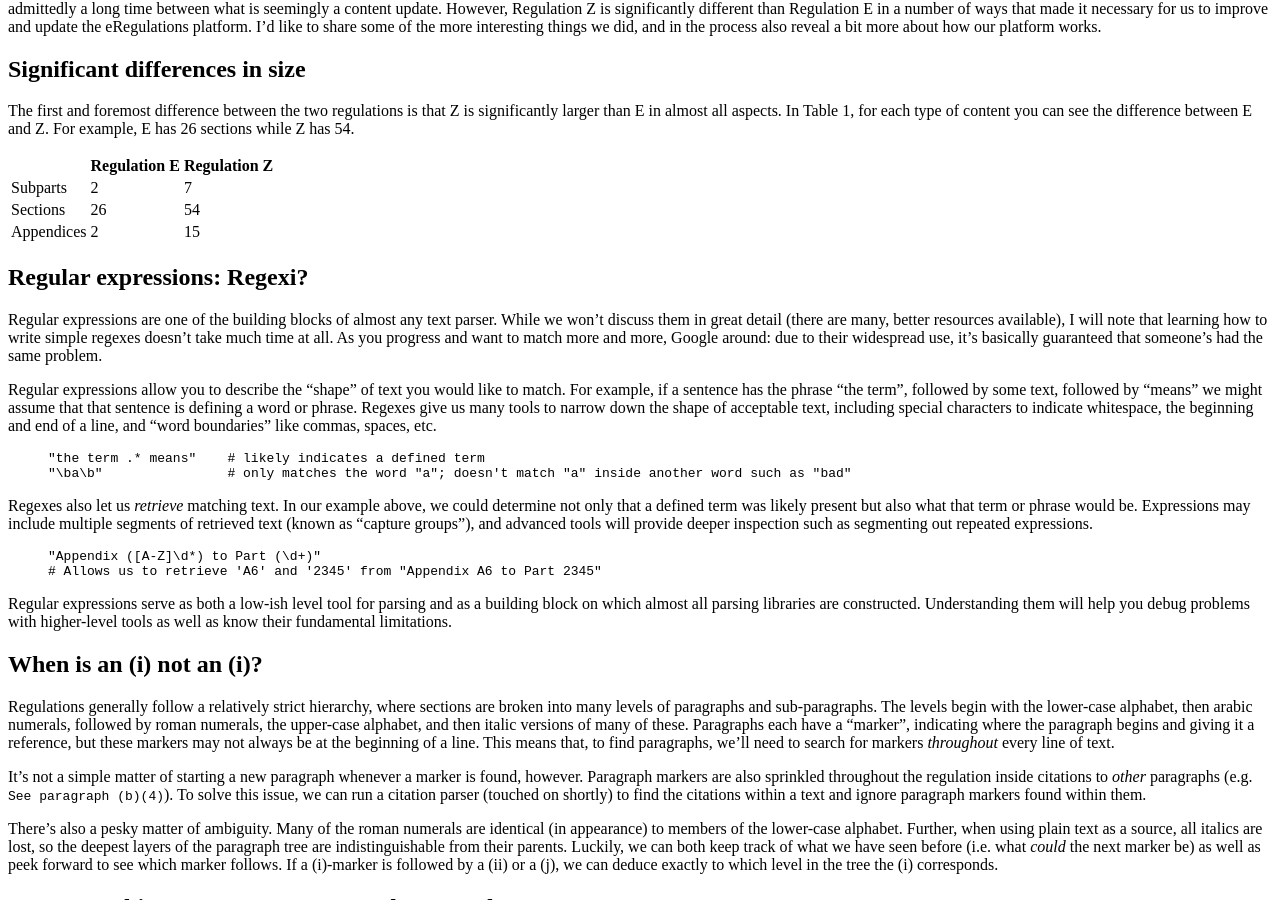
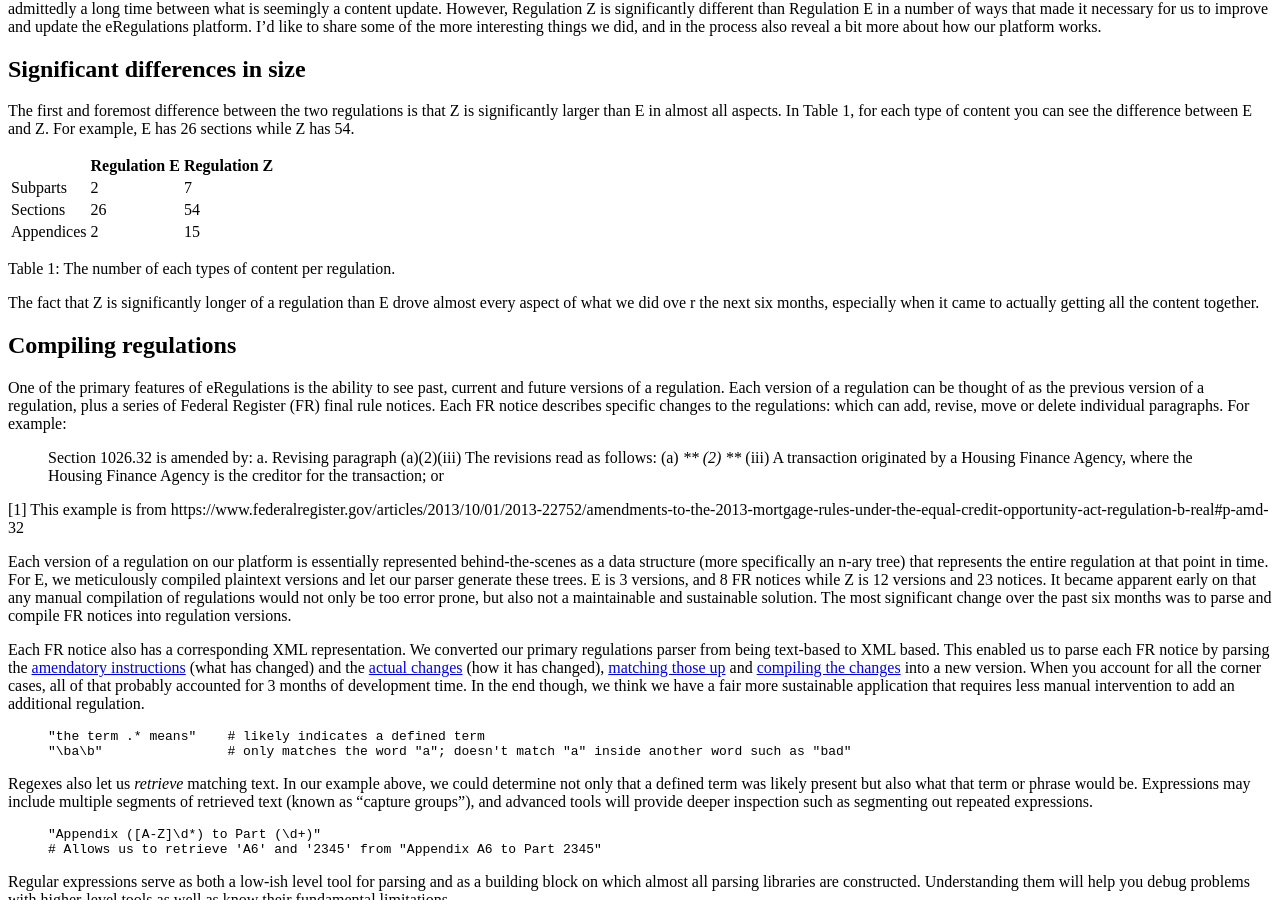
Before and after one commit to cfpb/cfpb.github.io, a Jekyll site: the page built from _posts/2014-03-27-new-regulation.md, in a window 1280 px wide and 900 px high, scrolled down 269 px. Built offline with Jekyll 4.4.1, drawn with Linux system fonts in a browser that asks for light colours; nearby versions of some CDN libraries; some web fonts are replaced; comment, search, counter and statistics services are not loaded.

Commit message:
Added paragraph with lots of links

```diff
--- a/_posts/2014-03-27-new-regulation.md
+++ b/_posts/2014-03-27-new-regulation.md
@@ -32,11 +32,60 @@ sections while Z has 54.
 |Sections| 26 | 54 |
 |Appendices| 2| 15 |
 
-## Regular expressions: Regexi?
+Table 1: The number of each types of content per regulation.
 
-Regular expressions are one of the building blocks of almost any text parser. While we won't discuss them in great detail (there are many, better resources available), I will note that learning how to write simple regexes doesn't take much time at all. As you progress and want to match more and more, Google around: due to their widespread use, it's basically guaranteed that someone's had the same problem.
+The fact that Z is significantly longer of a regulation than E drove almost
+every aspect of what  we did ove r the next six months, especially when it came
+to actually getting all the content together.
 
-Regular expressions allow you to describe the "shape" of text you would like to match. For example, if a sentence has the phrase "the term", followed by some text, followed by "means" we might assume that that sentence is defining a word or phrase. Regexes give us many tools to narrow down the shape of acceptable text, including special characters to indicate whitespace, the beginning and end of a line, and "word boundaries" like commas, spaces, etc.
+## Compiling regulations
+
+One of the primary features of eRegulations is the ability to see past, current
+and future versions of a regulation. Each version of a regulation can be
+thought of as the previous version of a regulation, plus a series of Federal
+Register (FR) final rule notices. Each FR notice describes specific changes to
+the regulations: which can add, revise, move or delete individual paragraphs.
+For example:
+
+> Section 1026.32 is amended by:
+> a. Revising paragraph (a)(2)(iii)
+> The revisions read as follows:
+> (a) ***
+> (2) ***
+> (iii) A transaction originated by a Housing Finance Agency, where the Housing
+> Finance Agency is the creditor for the transaction; or
+
+
+[1] This example is from https://www.federalregister.gov/articles/2013/10/01/2013-22752/amendments-to-the-2013-mortgage-rules-under-the-equal-credit-opportunity-act-regulation-b-real#p-amd-32
+
+Each version of a regulation on our platform is essentially represented
+behind-the-scenes as a data structure (more specifically an n-ary tree) that
+represents the entire regulation at that point in time. For E, we meticulously
+compiled plaintext versions and let our parser generate these trees. E is 3
+versions, and 8 FR notices while Z is 12 versions and 23 notices. It became
+apparent early on that any manual compilation of regulations would not only be
+too error prone, but also not a maintainable and sustainable solution. The most
+significant change over the past six months was to parse and compile FR notices
+into regulation versions.
+
+Each FR notice also has a corresponding XML representation. We converted our
+primary regulations parser from being text-based to XML based. This enabled us
+to parse each FR notice by parsing the [amendatory
+instructions](https://github.com/cfpb/regulations-parser/blob/master/regparser/notice/diff.py#L210)
+(what has changed) and the [actual
+changes](https://github.com/cfpb/regulations-parser/blob/master/regparser/notice/build.py#L302)
+(how it has changed), [matching those
+up](https://github.com/cfpb/regulations-parser/blob/master/regparser/notice/changes.py#L101)
+and [compiling the
+changes](https://github.com/cfpb/regulations-parser/blob/master/regparser/notice/compiler.py#L509)
+into a new version. When you account for all the corner cases, all of that
+probably accounted for 3 months of development time.  In the end though, we
+think we have a fair more sustainable application that requires less manual
+intervention to add an additional regulation.
+
+
+
+
 
 {% highlight python %}
 "the term .* means"    # likely indicates a defined term
```
